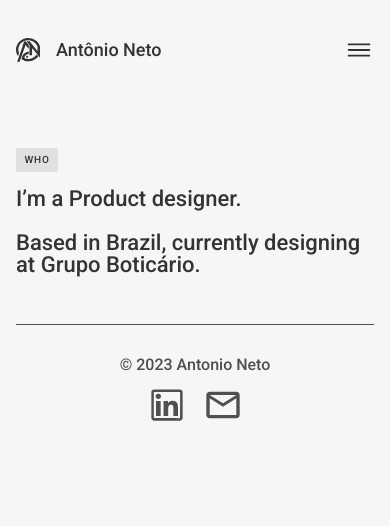
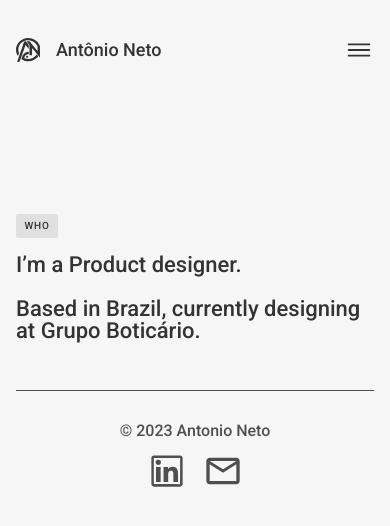
Before and after one commit to gabrielmulleer/portfolio-antonio-neto, a React (Vite) app: page / in a window 390 px wide. Shown: the top 526 px of the page. Built offline with nearby package versions, Linux system fonts and the light colour scheme.

Commit message:
feat: add media query for tablet in who section

```diff
--- a/src/Pages/Main/Main.module.scss
+++ b/src/Pages/Main/Main.module.scss
@@ -1,15 +1,26 @@
 @import '/src/styles/variables';
 
 .wrapper{
+    display: flex;
     padding: 3rem 0 ;
-    display: flex;
     gap: 3rem;
+    @media (min-width: $screen-lg-min) {
+        padding: 2rem 0 ;
+        gap: 2rem;
+      }
     &__who{
-        margin-top: 4.13;
+        margin-top: 4.12rem;
+        @media (min-width: $screen-lg-min) {
+            margin-top: 0;
+          }
         &_text{
             margin-top: 1rem;
             font-size: 22px;
             color: $Gray-1;
+            @media (min-width: $screen-lg-min) {
+                margin-top: 2rem;
+                font-size: 32px;
+              }
         }
     }
 }
```
